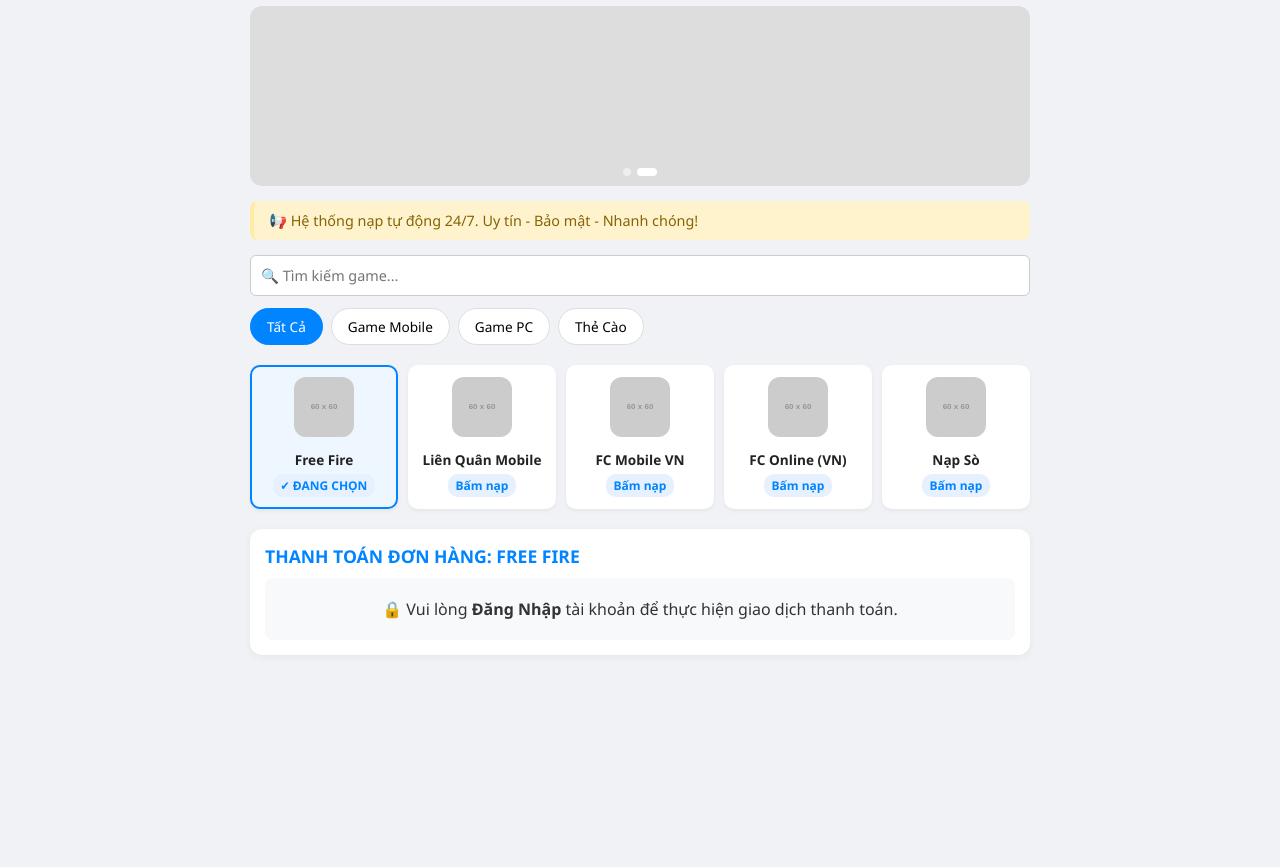
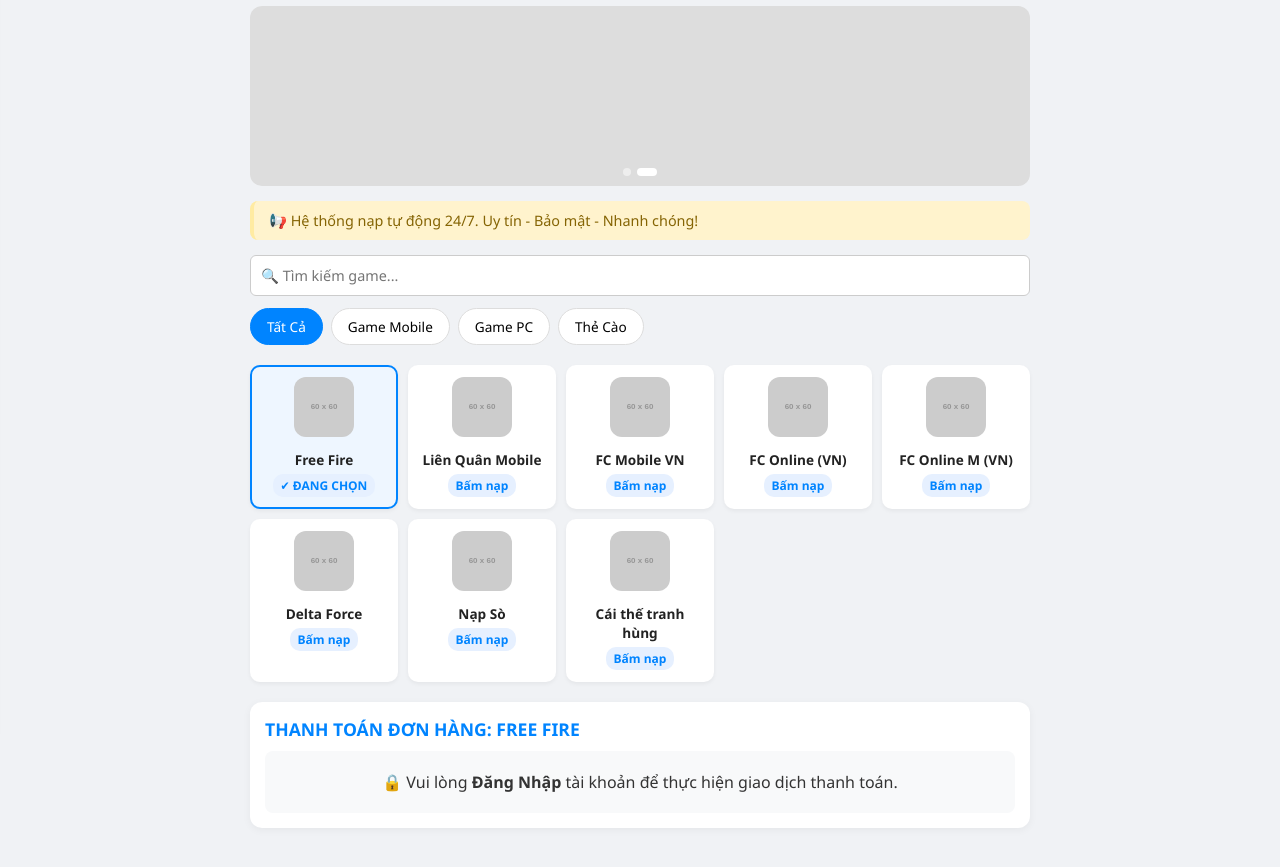
Before and after one commit to naplaukcuytin-cyber/shop-kc, a website: page index.html in a window 1280 px wide. Shown: the part 63-930 px from the top of the page. Before the commit the page ends 800 px from the top, so only its background shows below. Drawn offline with Linux system fonts and the light colour scheme; placeholder pictures from the web are drawn by us.

Commit message:
Update index.html

```diff
--- a/index.html
+++ b/index.html
@@ -139,7 +139,7 @@
       <button class="tab-btn" onclick="setTab(this, 'card')">Thẻ Cào</button>
     </div>
 
-    <!-- Danh Sách Game -->
+    <!-- Danh Sách Game Đầy Đủ -->
     <div class="game-grid" id="gameGrid">
       <div class="game-card-item selected" data-category="mobile" onclick="selectGame(this, 'Free Fire')">
         <img src="freefire.png" alt="Free Fire" onerror="this.src='https://via.placeholder.com/60'">
@@ -161,9 +161,24 @@
         <div class="game-name">FC Online (VN)</div>
         <div class="game-status-btn">Bấm nạp</div>
       </div>
+      <div class="game-card-item" data-category="mobile" onclick="selectGame(this, 'FC Online M (VN)')">
+        <img src="fconlinem.png" alt="FC Online M" onerror="this.src='https://via.placeholder.com/60'">
+        <div class="game-name">FC Online M (VN)</div>
+        <div class="game-status-btn">Bấm nạp</div>
+      </div>
+      <div class="game-card-item" data-category="mobile" onclick="selectGame(this, 'Delta Force')">
+        <img src="deltaforce.png" alt="Delta Force" onerror="this.src='https://via.placeholder.com/60'">
+        <div class="game-name">Delta Force</div>
+        <div class="game-status-btn">Bấm nạp</div>
+      </div>
       <div class="game-card-item" data-category="card" onclick="selectGame(this, 'Nạp Sò')">
         <img src="garena.png" alt="Nạp Sò" onerror="this.src='https://via.placeholder.com/60'">
         <div class="game-name">Nạp Sò</div>
+        <div class="game-status-btn">Bấm nạp</div>
+      </div>
+      <div class="game-card-item" data-category="mobile" onclick="selectGame(this, 'Cái thế tranh hùng')">
+        <img src="caithetranhhung.png" alt="Cái thế tranh hùng" onerror="this.src='https://via.placeholder.com/60'">
+        <div class="game-name">Cái thế tranh hùng</div>
         <div class="game-status-btn">Bấm nạp</div>
       </div>
     </div>
```
